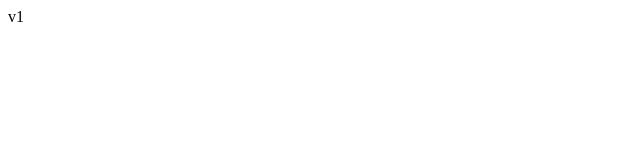
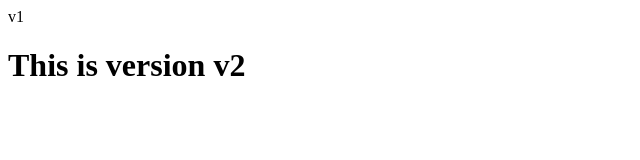
Before and after one commit to Abhay-Linux/Linux-git-jenkins, a plain HTML site: page index.html in a window 1280 px wide. Shown: the whole page, without its empty margins (0-640 px from the left). Drawn offline with Linux system fonts and the light colour scheme.

Commit message:
this is v2

```diff
--- a/index.html
+++ b/index.html
@@ -8,5 +8,5 @@
 <body>
 
 </body>v1
-
+<h1>This is version v2</h1>
 </html>
```
